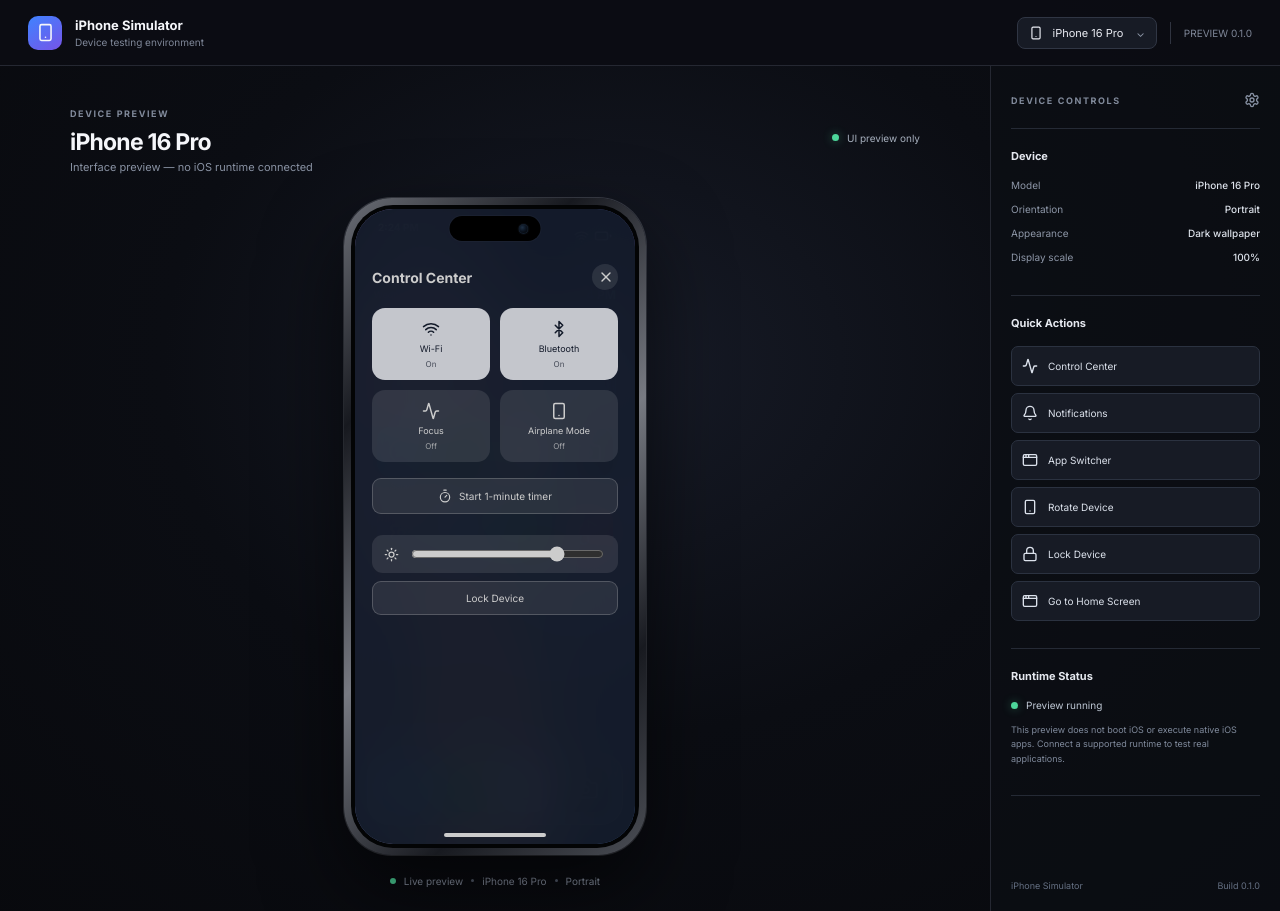
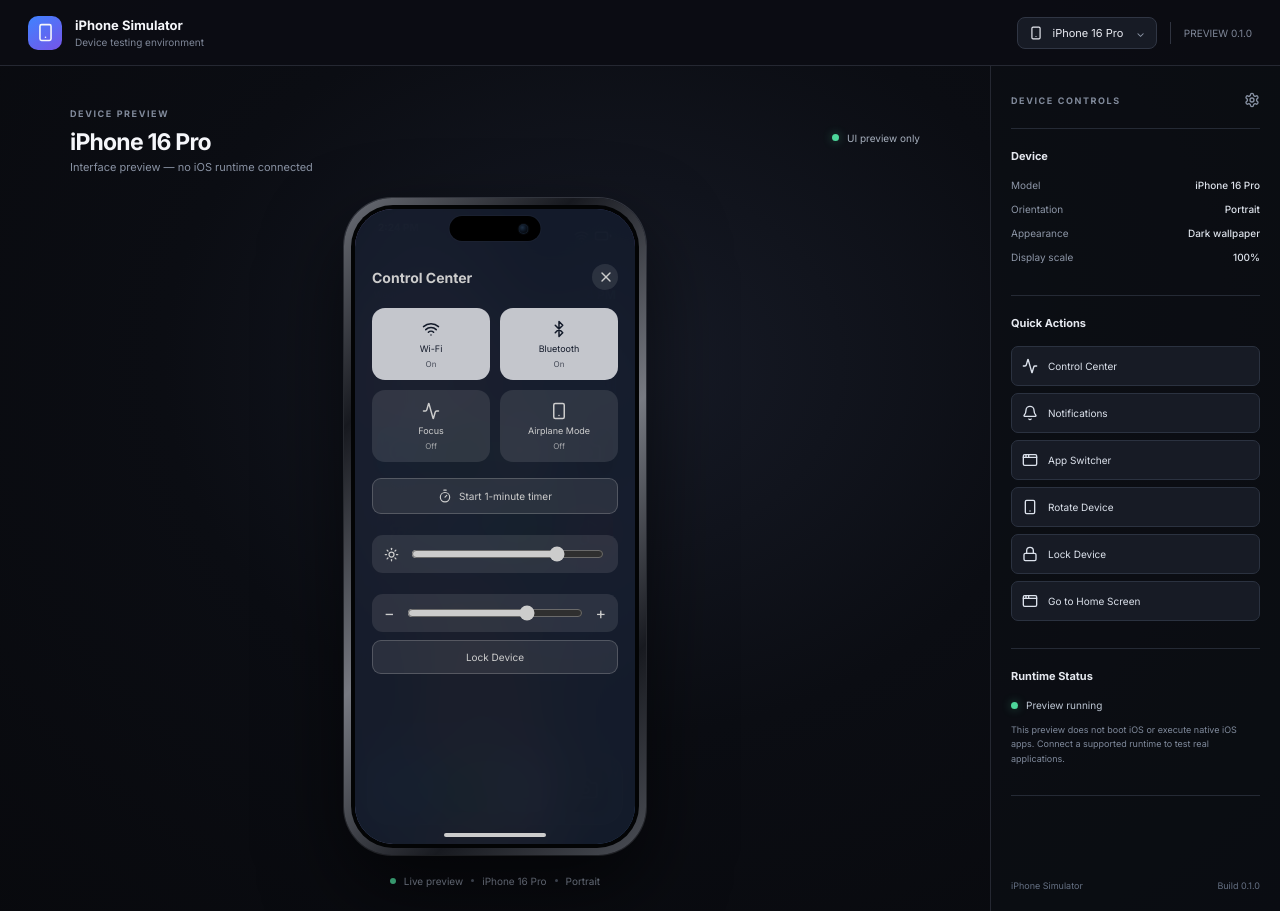
Before and after one commit to BladedElm04/iphone_simulator, a React (Vite) app: page / in a window 1280 px wide. Both pictures are taken after a click on the button "Control Center". Built offline with nearby package versions, Linux system fonts and the light colour scheme.

Commit message:
feat: add shared system volume control

```diff
--- a/src/App.tsx
+++ b/src/App.tsx
@@ -65,6 +65,7 @@ export default function App() {
   const [timerEndsAt, setTimerEndsAt] = useState<number | null>(null);
   const [appSwitcherOpen, setAppSwitcherOpen] = useState(false);
   const [homePage, setHomePage] = useState(0);
+  const [volume, setVolume] = useState(70);
   const homeSwipe = useRef<number | null>(null);
   const [recentApps, setRecentApps] = useState<AppId[]>([]);
   const [notificationCenter, setNotificationCenter] = useState(false);
@@ -267,7 +268,7 @@ export default function App() {
 
                 <div className="native-app-host" style={{ display: activeApp && nativeAppIds.includes(activeApp as NativeAppId) ? "flex" : "none" }}>
                   <header className="app-window-header"><button onClick={() => setActiveApp(null)} aria-label="Back to Home"><ChevronLeft size={18} /></button><strong>{activeName}</strong><button onClick={() => setActiveApp(null)} aria-label="Close app"><X size={17} /></button></header>
-                  <NativeApps app={nativeApp} dark={systemSettings.darkAppearance} />
+                  <NativeApps app={nativeApp} dark={systemSettings.darkAppearance} volume={volume} />
                   <button className="app-home-indicator" onClick={() => setActiveApp(null)} aria-label="Return to Home" />
                 </div>
 
@@ -338,6 +339,7 @@ export default function App() {
                         <button className="lock-button" onClick={() => { setTimerEndsAt(null); setIslandExpanded(false); }}>Stop Timer</button>
                       )}
                       <label className="control-brightness"><Sun size={15} /><input aria-label="Display brightness" type="range" min="10" max="100" value={systemSettings.brightness} onChange={(event) => updateSystemSetting("brightness", Number(event.target.value))} /></label>
+                      <label className="control-brightness"><span aria-hidden="true">−</span><input aria-label="System volume" type="range" min="0" max="100" value={volume} onChange={(event) => setVolume(Number(event.target.value))} /><span aria-hidden="true">+</span></label>
                       <button className="lock-button" onClick={() => { setLocked(true); setControlCenter(false); setIslandExpanded(false); setActiveApp(null); }}>Lock Device</button>
                     </div>
                   </section>
```
